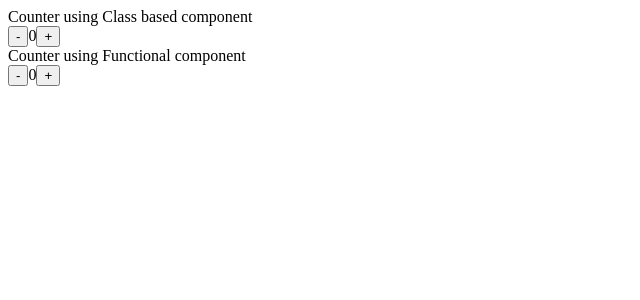
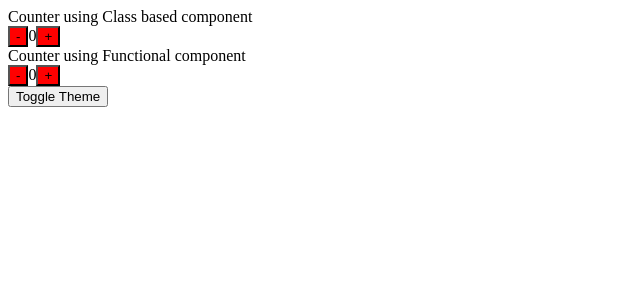
Before and after one commit to sleepyArpan/CookingwithReact, a React (Create React App) app: page / in a window 1280 px wide. Shown: the top 300 px of the page, without its empty margins (0-640 px from the left). Built offline with nearby package versions, Linux system fonts and the light colour scheme.

Commit message:
Context added

```diff
--- a/src/App.js
+++ b/src/App.js
@@ -1,16 +1,28 @@
-import React from 'react';
+import React, { useState } from 'react';
 import Counter from './Counter';
 import CounterHooks from './CounterHooks';
 
+export const ThemeContext = React.createContext();
+
 function App() {
   console.log('Render App');
+  const [theme, setTheme] = useState('red');
   return (
-    <>
+    <ThemeContext.Provider value={{ backgroundColor: theme }}>
       Counter using Class based component
       <Counter initialCount={0} />
       Counter using Functional component
       <CounterHooks initialCount={0} />
-    </>
+      <button
+        onClick={() =>
+          setTheme((prevTheme) => {
+            return prevTheme === 'red' ? 'blue' : 'red';
+          })
+        }
+      >
+        Toggle Theme
+      </button>
+    </ThemeContext.Provider>
   );
 }
 
--- a/src/Counter.js
+++ b/src/Counter.js
@@ -1,4 +1,5 @@
 import React, { Component } from 'react';
+import { ThemeContext } from './App';
 
 class Counter extends Component {
   constructor(props) {
@@ -19,11 +20,19 @@ class Counter extends Component {
   render() {
     console.log('Render class based component');
     return (
-      <div>
-        <button onClick={() => this.changeCounter(-1)}>-</button>
-        <span>{this.state.count}</span>
-        <button onClick={() => this.changeCounter(1)}>+</button>
-      </div>
+      <ThemeContext.Consumer>
+        {(style) => (
+          <div>
+            <button style={style} onClick={() => this.changeCounter(-1)}>
+              -
+            </button>
+            <span>{this.state.count}</span>
+            <button style={style} onClick={() => this.changeCounter(1)}>
+              +
+            </button>
+          </div>
+        )}
+      </ThemeContext.Consumer>
     );
   }
 }
--- a/src/CounterHooks.js
+++ b/src/CounterHooks.js
@@ -1,14 +1,26 @@
-import React, { useState } from 'react';
+import React, { useState, useContext } from 'react';
+import { ThemeContext } from './App';
 
 function CounterHooks({ initialCount }) {
   console.log('Render React Hooks');
   const [count, setCount] = useState(initialCount);
+  const style = useContext(ThemeContext);
 
   return (
     <div>
-      <button onClick={() => setCount((prevCount) => prevCount - 1)}>-</button>
+      <button
+        style={style}
+        onClick={() => setCount((prevCount) => prevCount - 1)}
+      >
+        -
+      </button>
       <span>{count}</span>
-      <button onClick={() => setCount((prevCount) => prevCount + 1)}>+</button>
+      <button
+        style={style}
+        onClick={() => setCount((prevCount) => prevCount + 1)}
+      >
+        +
+      </button>
     </div>
   );
 }
```
